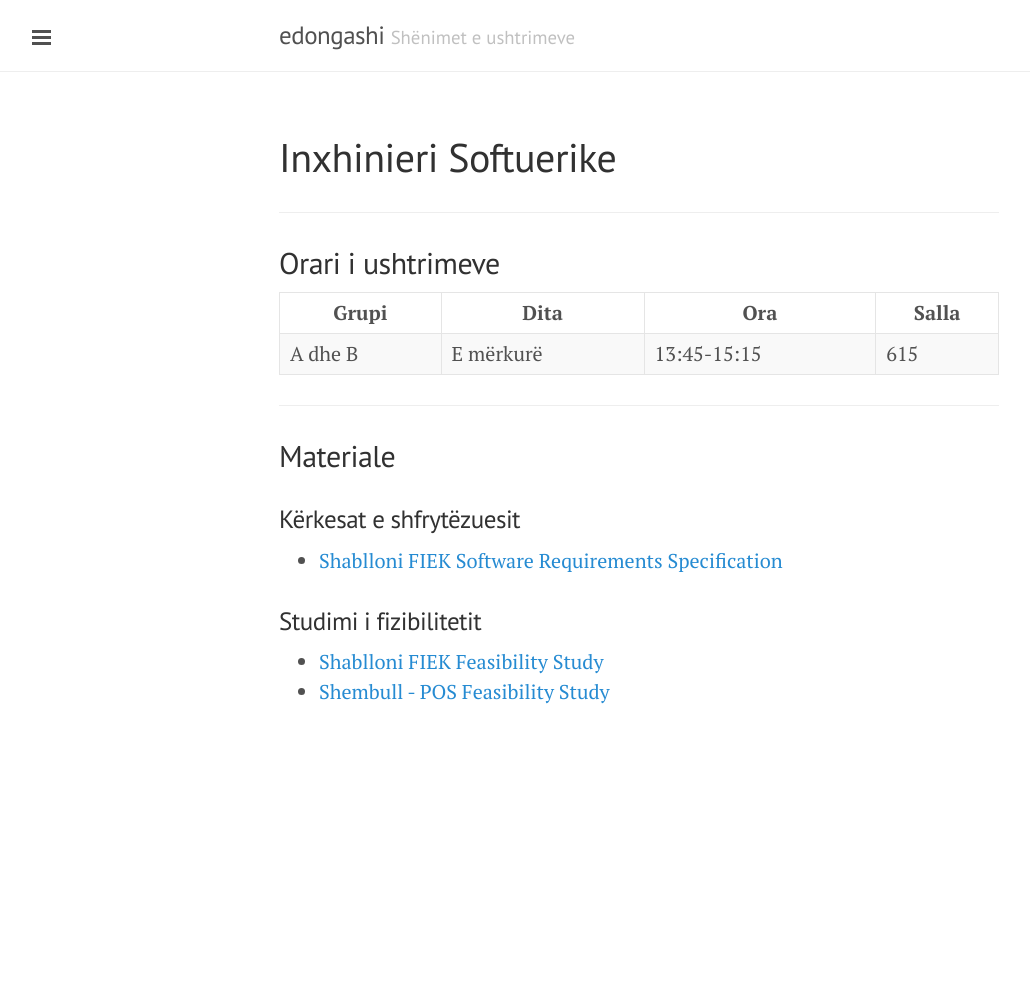
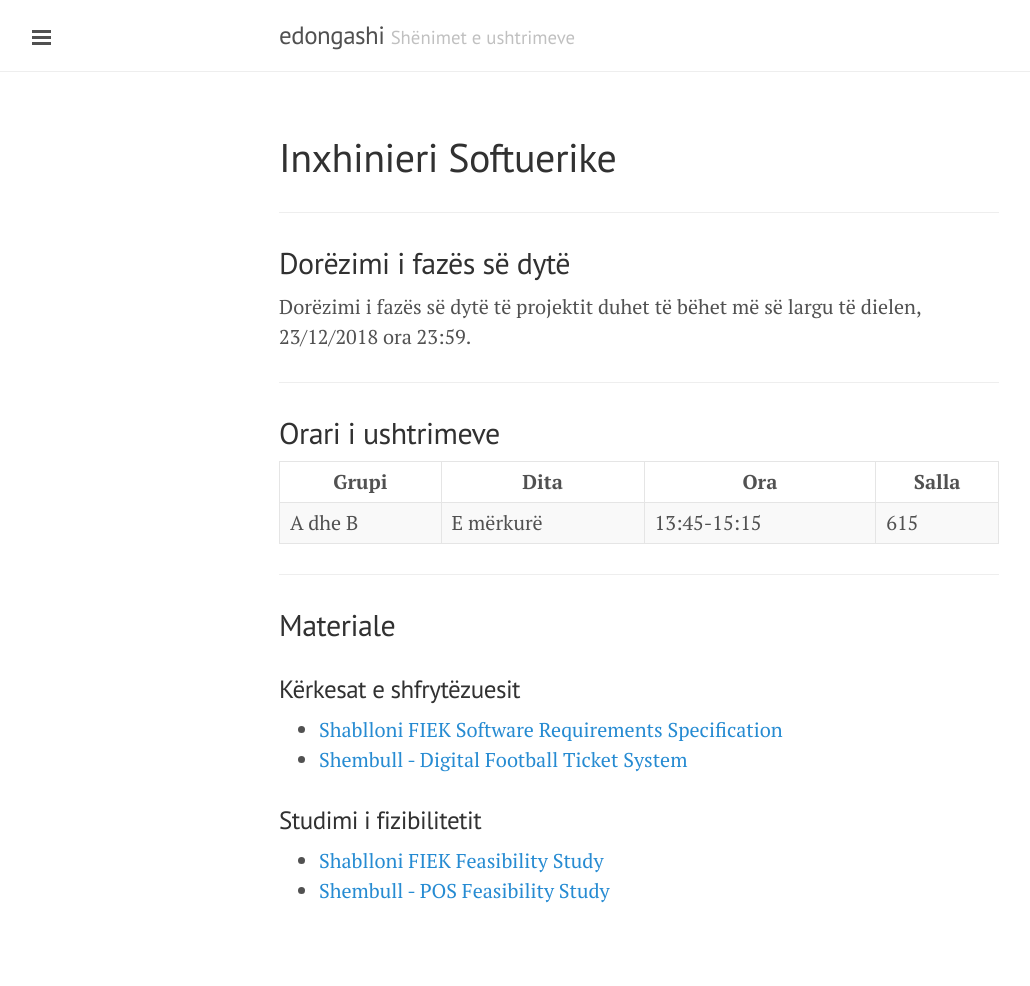
Before and after one commit to edongashi/edongashi.github.io, a Jekyll site: the page built from lendet/inxhinieri-softuerike/index.md, in a window 1280 px wide. Shown: the whole page, without its empty margins (1-1031 px from the left). Built offline with Jekyll 4.4.1, drawn with Linux system fonts in a browser that asks for light colours; our own code applies the rules of GitHub Pages for plain Markdown files; before the commit the page ends 900 px from its top, so only the background shows below that.

Commit message:
template

```diff
--- a/lendet/inxhinieri-softuerike/index.md
+++ b/lendet/inxhinieri-softuerike/index.md
@@ -5,6 +5,12 @@ noslides: true
 ---
 
 # Inxhinieri Softuerike
+
+---
+
+## Dorëzimi i fazës së dytë
+
+Dorëzimi i fazës së dytë të projektit duhet të bëhet më së largu të dielen, 23/12/2018 ora 23:59.
 
 ---
 
@@ -21,6 +27,7 @@ A dhe B|E mërkurë|13:45-15:15|615
 ### Kërkesat e shfrytëzuesit
 
 - [Shablloni FIEK Software Requirements Specification](/lendet/inxhinieri-softuerike/materiale/FIEK_Software_Requirement_Specification.doc)
+- [Shembull - Digital Football Ticket System](/lendet/inxhinieri-softuerike/materiale/IS_D2_GR_A3.docx)
 
 ### Studimi i fizibilitetit
 
```
Also changed, not shown: 1 other file.
